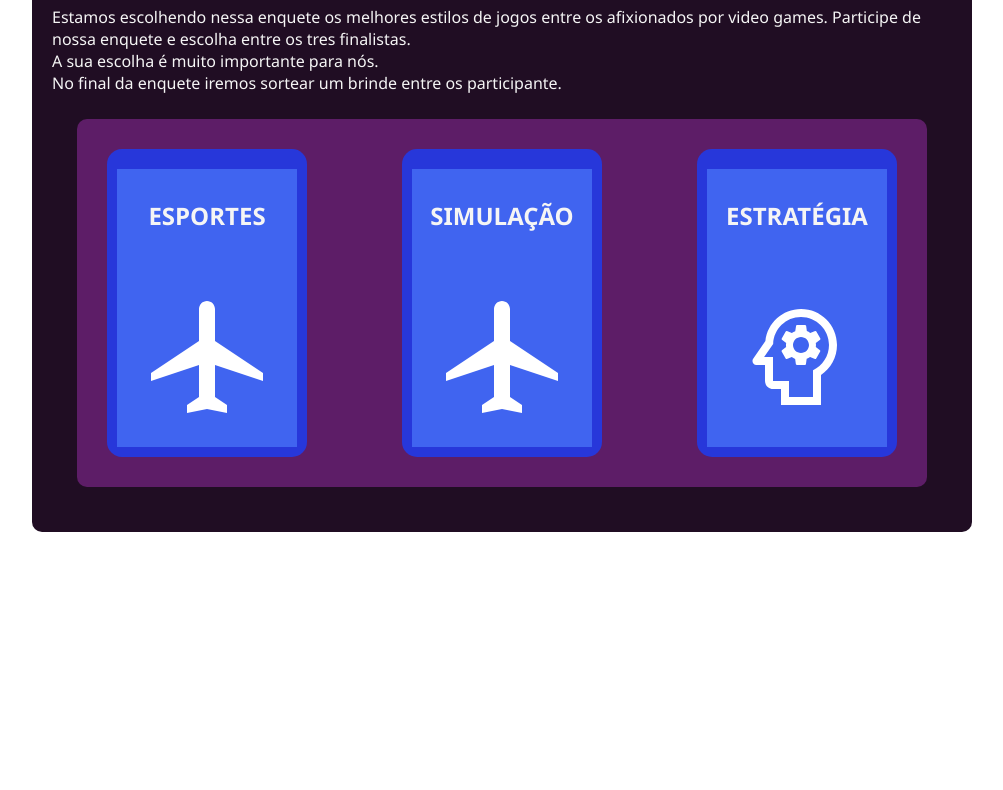
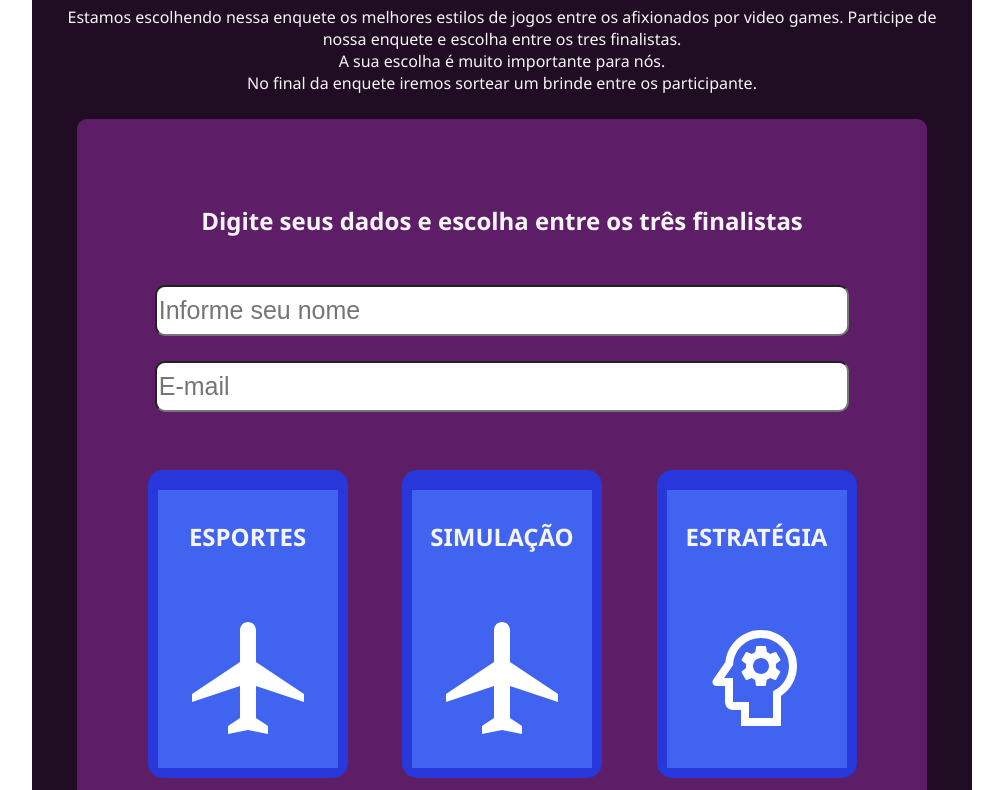
Before and after one commit to Jaquiel-Moreno/bootcamp-devjr-modulo3-enquete, a plain HTML site: page index.html in a window 1280 px wide. Shown: the part 125-915 px from the top of the page, without its empty margins (138-1141 px from the left). Before the commit the page ends 800 px from the top, so only its background shows below. Drawn offline with Linux system fonts and the light colour scheme.

Commit message:
closes #6-Tarefa Criando os inputs e estilizando

```diff
--- a/Styles.css
+++ b/Styles.css
@@ -1,5 +1,13 @@
 body {
     font-family: 'Segoe UI', Tahoma, Geneva, Verdana, sans-serif;
+
+}
+h1{
+    color: #FECD23;
+    text-align: center;
+}
+.title, .sub-title{
+    text-align: center;
 }
 .container {
     background-color: #200D23;
@@ -11,6 +19,7 @@ body {
     border-radius: 10px;
     position: relative;
 }
+
 .sub-container {
     background-color: #5D1D67;
     padding: 20px;
@@ -19,11 +28,38 @@ body {
     margin: 25px auto;
     border-radius: 10px;
 }
+.entrada-dados{
+
+    padding: 0.2rem;
+    display: flex;
+    flex-direction: column;
+    align-items: center;
+    align-content: space-around;
+    text-align: center;
+    border-radius: 4px;
+    width:100%; /* Ocupar 50% da largura da página */
+    margin: 0 auto; /* Centralizar o elemento horizontalmente */
+    box-sizing: border-box;
+
+
+
+}
+input {
+    width: 95%;
+    margin-top: 25px;
+    height: 45px;
+    border-radius: 10px;
+    font-size: 25px;/*tamanho da fonte*/
+    outline: none;/*Remove a sombra interna*/
+
+}
+
 .cards {
     display: flex;
     flex-wrap: wrap; /* Permite que os itens quebrem linha se necessário */
     justify-content: space-between;
     gap: 25px;
+    margin-top: 45px;
 }
 .sports-sombra, .airport-sombra, .psychology-sombra{
     background-color: rgb(39, 55, 218);
@@ -33,10 +69,6 @@ body {
     flex-direction: column;
     row-gap: 15px;
     border-radius: 15px;
-
-
-
-
 }
 .sports, .airport, .psychology {
     background-color: #4064F0;
--- a/index.html
+++ b/index.html
@@ -23,6 +23,12 @@
             </P>
         </div>
         <div class="sub-container">
+            <div class="sub-container">
+                <h2>Digite seus dados e escolha entre os três finalistas</h2>
+                <div class="entrada-dados">
+                    <input type="text" placeholder="Informe seu nome" />
+                    <input type="E-mail" placeholder="E-mail" />
+                </div>
                 <div class="cards">
                     <div class="sports-sombra">
                         <div class="sports">
@@ -50,6 +56,9 @@
                 </div>
 
             </div>
+            <footer>
+                <p><strong> @Jaquiel Moreno -Email:jaquiel.moreno@outlook.com</strong></p>
+            </footer>
 
         </div>
 
```
Lines whose indentation alone changed are shown as unchanged.
